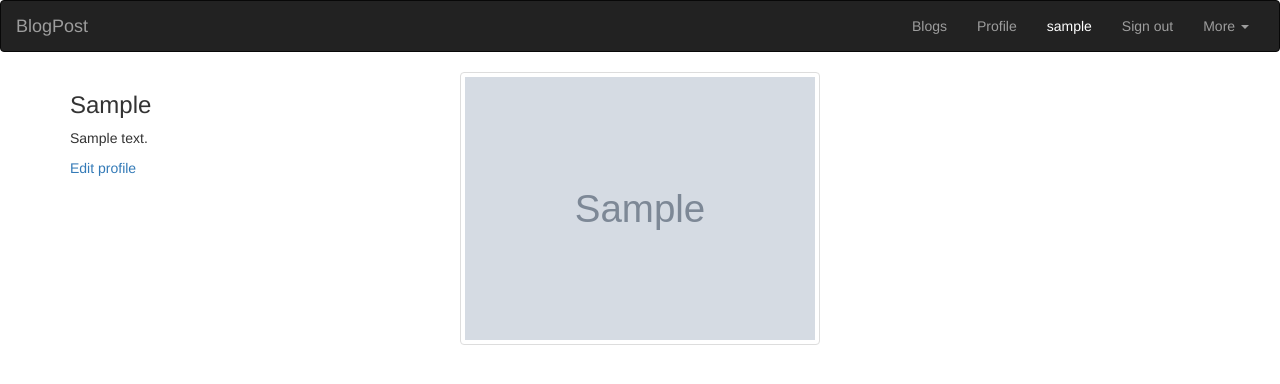
After one commit to danknjoroge/Blog-, a Flask app: a page that uses app/templates/navbar.html in a window 1280 px wide. The commit adds this page. Shown: the top 384 px of the page. Run offline with Flask 2, Linux system fonts and the light colour scheme; a user stored in the database is signed in; tables that the repository leaves empty hold one stand-in row (values such as "Sample post"); grey boxes marked "Sample" are stand-in pictures; some libraries are stand-ins or nearby versions.

Commit message:
added profile code

```diff
--- a/app/main/forms.py
+++ b/app/main/forms.py
@@ -34,3 +34,7 @@ class CommentForm(FlaskForm):
 class UpdateBlog(FlaskForm):
     description = TextAreaField('Update your blog', validators=[DataRequired()])
     submit = SubmitField('Update')
+
+class UpdateProfile(FlaskForm):
+    bio = TextAreaField('Tell us about you.',validators = [DataRequired()])
+    submit = SubmitField('Submit')
--- a/app/main/views.py
+++ b/app/main/views.py
@@ -2,9 +2,9 @@ from flask import abort, redirect, render_template, url_for, flash
 
 from app.requests import get_random_quote
 from .. import db
-from ..models import Blog, Comments, Subscribe
+from ..models import Blog, Comments, Subscribe,User
 from ..email import mail_message
-from .forms import BlogForm, CommentForm, SubscribedUserForm, UpdateBlog
+from .forms import BlogForm, CommentForm, SubscribedUserForm, UpdateBlog, UpdateProfile
 from . import main
 from flask_login import login_required
 
@@ -30,11 +30,13 @@ def index():
         # db.session.add(subscribe)
         # db.session.commit()
         subscribe.save_subscriber()
+        form.email.data = ""
         mail_message("Welcome to bloglist","email/subscribe",subscribe.email,user=subscribe)
 
         flash("Your Subscription is successful")
 
-        return redirect(url_for('auth.login'))
+
+        return redirect(url_for('main.index'))
 
     return render_template('index.html', subform = form, quotes=quotes)
 
@@ -112,6 +114,37 @@ def blogupdate():
 
 
 
+
+@main.route('/user/<uname>')
+def profile(uname):
+    user = User.query.filter_by(username=uname).first()
+
+    if user is None:
+        abort(404)
+
+    return render_template('profile/profile.html', user=user)
+
+
+@main.route('/user/<uname>/update',methods = ['GET','POST'])
+@login_required
+def update_profile(uname):
+    user = User.query.filter_by(username = uname).first()
+    if user is None:
+        abort(404)
+
+    form = UpdateProfile()
+
+    if form.validate_on_submit():
+        user.bio = form.bio.data
+
+        db.session.add(user)
+        db.session.commit()
+
+        return redirect(url_for('.profile',uname=user.username))
+
+    return render_template('profile/update.html',form =form)
+
+
 # @main.route('/blog/<uid>')
 # def blog(uid):
 #     blog = Blog.query.filter_by(title = uid).first()
--- a/app/models.py
+++ b/app/models.py
@@ -13,6 +13,8 @@ class User(UserMixin, db.Model):
     id = db.Column(db.Integer, primary_key=True)
     username = db.Column(db.String(255))
     email = db.Column(db.String(255),unique = True,index = True)
+    bio = db.Column(db.String(255))
+    profile_pic_path = db.Column(db.String())
     pass_secure = db.Column(db.String(255))
     blogs= db.relationship('Blog', backref='user', lazy='dynamic')
     comment = db.relationship("Comments", backref="user", lazy="dynamic")
--- a/app/templates/index.html
+++ b/app/templates/index.html
@@ -12,7 +12,8 @@
             <a href="/blog/">Add blog</a>
 
             {% for quote in quotes%}
-                {{quote.quote}}
+                <p>{{quote.quote}}</p>
+                <h5>{{quote.author}}</h5>
             {% endfor %}
         </div>
         <div class="col-md-5">
--- a/app/templates/navbar.html
+++ b/app/templates/navbar.html
@@ -20,6 +20,8 @@
         <li><a href="{{url_for('main.homepage')}}">Blogs</a></li>
 
         {% if current_user.is_authenticated %}
+        <li><a href="{{url_for('main.profile',uname=current_user.username)}}">Profile</a></li>
+
         <li style="color:white;padding:15px;">{{current_user.username}}</li>
         <li><a href="{{url_for('auth.logout')}}">Sign out</a></li>
         {% else %}
--- /dev/null
+++ b/app/templates/profile/profile.html
@@ -0,0 +1,32 @@
+{% extends 'base.html'%}
+
+{% block content %}
+<div class="container">
+<div class="row">
+<!-- displaying  Username-->
+  <div class="col-md-4">
+    <h3> {{user.username| capitalize}} </h3>
+
+    <!--Displaying user bio-->
+    {% if user.bio %}
+      <p> {{user.bio}}</p>
+    {%else%}
+      <p> {{user.username| capitalize}} has no bio </p>
+    {% endif %}
+    {% if user == current_user %}
+    <a href="{{url_for('main.update_profile',uname=user.username)}}">Edit profile</a>
+{% endif %}
+  </div>
+
+  <!--Display profile photo-->
+  <div class="col-md-4">
+
+    {% if user.profile_pic_path %}
+    <img src="{{url_for('static',filename=user.profile_pic_path)}}" alt="" class="img-thumbnail">
+    {%else%}
+    <p>No profile picture</p>
+    {% endif %}
+  </div>
+</div>
+</div>
+{% endblock %}
```
Also changed, not shown: app/templates/profile/update.html (added, +8 -0 lines), migrations/versions/fca70b3bd22a_bio_migration.py (added, +30 -0 lines).
